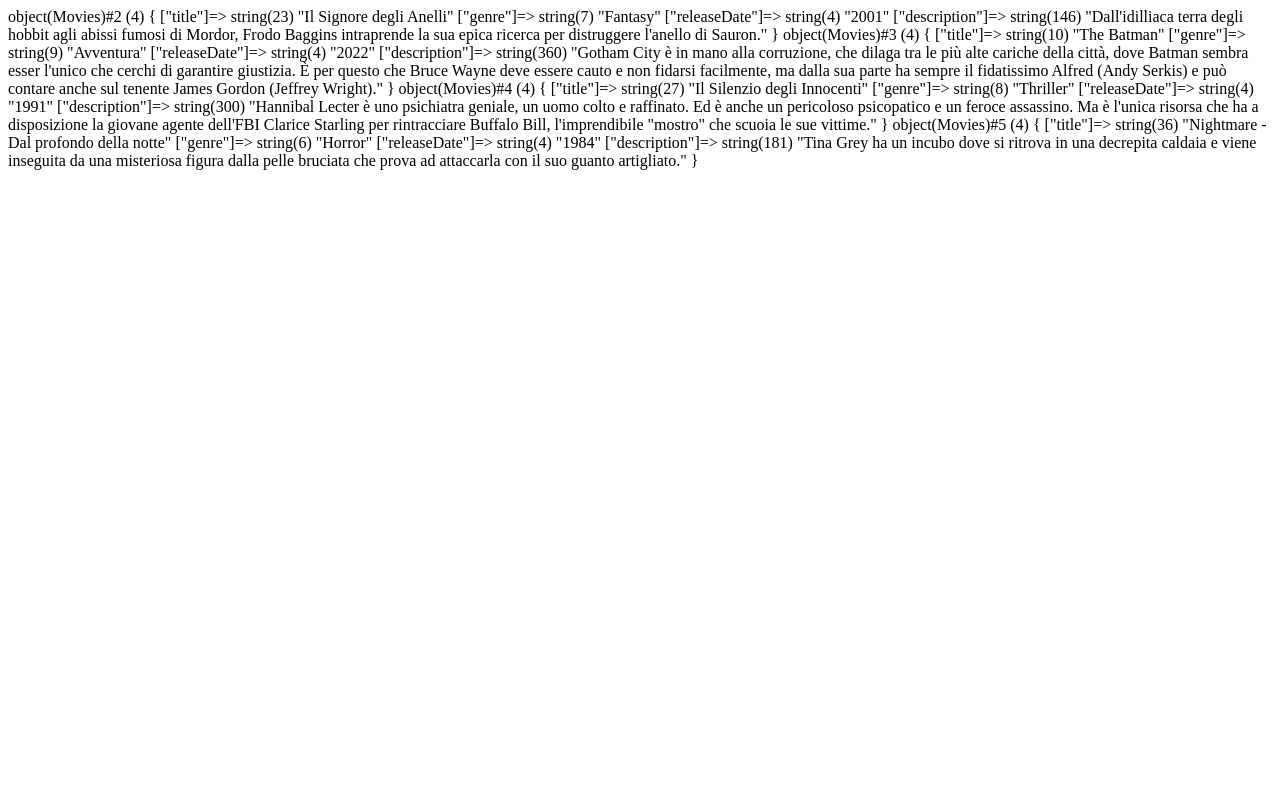
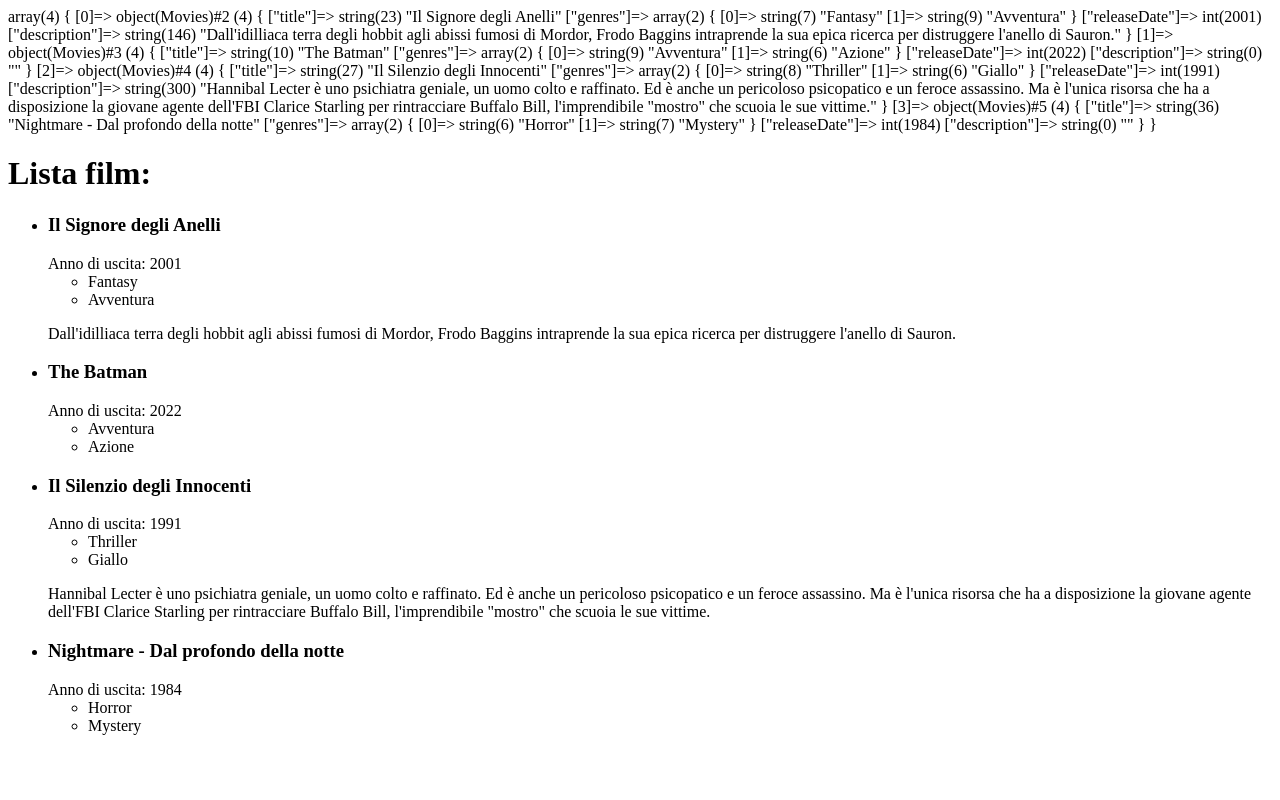
Before and after one commit to Skiotto93/php-oop-1, a PHP site: page / in a window 1280 px wide. Run offline with PHP 8.4, Linux system fonts and the light colour scheme.

Commit message:
aggiunte correzioni

```diff
--- /dev/null
+++ b/classes/movies.php
@@ -0,0 +1,55 @@
+<?php
+
+class Movies {
+    public $title;
+    public $genres;
+    public $releaseDate;
+    public $description;
+
+    public function __construct( string $title, array $genres, int $releaseDate, string $description = "")
+    {
+        $this->title = $title;
+        $this->genres = $genres;
+        $this->releaseDate = $releaseDate;
+        $this->description = $description;
+    }
+
+    public function getInfo() {
+        return "Titolo: $this->title anno di uscita: $this->releaseDate";
+    }
+}
+
+// $the_lord_of_the_rings_I = new Movies();
+
+// $the_lord_of_the_rings_I->title = "Il Signore degli Anelli";
+// $the_lord_of_the_rings_I->genre = "Fantasy";
+// $the_lord_of_the_rings_I->releaseDate = "2001";
+// $the_lord_of_the_rings_I->description = "Dall'idilliaca terra degli hobbit agli abissi fumosi di Mordor, Frodo Baggins intraprende la sua epica ricerca per distruggere l'anello di Sauron.";
+
+// $the_batman = new Movies();
+
+// $the_batman->title = "The Batman";
+// $the_batman->genre = "Avventura";
+// $the_batman->releaseDate = "2022";
+// $the_batman->description = "Gotham City è in mano alla corruzione, che dilaga tra le più alte cariche della città, dove Batman sembra esser l'unico che cerchi di garantire giustizia. È per questo che Bruce Wayne deve essere cauto e non fidarsi facilmente, ma dalla sua parte ha sempre il fidatissimo Alfred (Andy Serkis) e può contare anche sul tenente James Gordon (Jeffrey Wright).";
+
+// $the_silence_of_the_lambs = new Movies();
+
+// $the_silence_of_the_lambs->title = "Il Silenzio degli Innocenti";
+// $the_silence_of_the_lambs->genre = "Thriller";
+// $the_silence_of_the_lambs->releaseDate = "1991";
+// $the_silence_of_the_lambs->description = "Hannibal Lecter è uno psichiatra geniale, un uomo colto e raffinato. Ed è anche un pericoloso psicopatico e un feroce assassino. Ma è l'unica risorsa che ha a disposizione la giovane agente dell'FBI Clarice Starling per rintracciare Buffalo Bill, l'imprendibile \"mostro\" che scuoia le sue vittime.";
+
+// $nightmare = new Movies();
+
+// $nightmare->title = "Nightmare - Dal profondo della notte";
+// $nightmare->genre = "Horror";
+// $nightmare->releaseDate = "1984";
+// $nightmare->description = "Tina Grey ha un incubo dove si ritrova in una decrepita caldaia e viene inseguita da una misteriosa figura dalla pelle bruciata che prova ad attaccarla con il suo guanto artigliato.";
+
+// var_dump($the_lord_of_the_rings_I);
+// var_dump($the_batman);
+// var_dump($the_silence_of_the_lambs);
+// var_dump($nightmare);
+
+?>
--- a/index.php
+++ b/index.php
@@ -1,44 +1,42 @@
 <?php
+require_once __DIR__ . "/classes/movies.php";
 
-class Movies {
-    public $title;
-    public $genre;
-    public $releaseDate;
-    public $description;
-}
+$movies = [
+    //Gli argomenti di una class (Movies[description]) opzionali vanno inseriti alla fine
+    new Movies("Il Signore degli Anelli", ["Fantasy", "Avventura"], 2001, "Dall'idilliaca terra degli hobbit agli abissi fumosi di Mordor, Frodo Baggins intraprende la sua epica ricerca per distruggere l'anello di Sauron."),
+    new Movies("The Batman", ["Avventura", "Azione"], 2022),
+    new Movies("Il Silenzio degli Innocenti", ["Thriller","Giallo"], 1991, "Hannibal Lecter è uno psichiatra geniale, un uomo colto e raffinato. Ed è anche un pericoloso psicopatico e un feroce assassino. Ma è l'unica risorsa che ha a disposizione la giovane agente dell'FBI Clarice Starling per rintracciare Buffalo Bill, l'imprendibile \"mostro\" che scuoia le sue vittime."),
+    new Movies("Nightmare - Dal profondo della notte", ["Horror", "Mystery"], 1984)
+];
 
-$the_lord_of_the_rings_I = new Movies();
+var_dump($movies)
+?>
 
-$the_lord_of_the_rings_I->title = "Il Signore degli Anelli";
-$the_lord_of_the_rings_I->genre = "Fantasy";
-$the_lord_of_the_rings_I->releaseDate = "2001";
-$the_lord_of_the_rings_I->description = "Dall'idilliaca terra degli hobbit agli abissi fumosi di Mordor, Frodo Baggins intraprende la sua epica ricerca per distruggere l'anello di Sauron.";
-
-$the_batman = new Movies();
-
-$the_batman->title = "The Batman";
-$the_batman->genre = "Avventura";
-$the_batman->releaseDate = "2022";
-$the_batman->description = "Gotham City è in mano alla corruzione, che dilaga tra le più alte cariche della città, dove Batman sembra esser l'unico che cerchi di garantire giustizia. È per questo che Bruce Wayne deve essere cauto e non fidarsi facilmente, ma dalla sua parte ha sempre il fidatissimo Alfred (Andy Serkis) e può contare anche sul tenente James Gordon (Jeffrey Wright).";
-
-$the_silence_of_the_lambs = new Movies();
-
-$the_silence_of_the_lambs->title = "Il Silenzio degli Innocenti";
-$the_silence_of_the_lambs->genre = "Thriller";
-$the_silence_of_the_lambs->releaseDate = "1991";
-$the_silence_of_the_lambs->description = "Hannibal Lecter è uno psichiatra geniale, un uomo colto e raffinato. Ed è anche un pericoloso psicopatico e un feroce assassino. Ma è l'unica risorsa che ha a disposizione la giovane agente dell'FBI Clarice Starling per rintracciare Buffalo Bill, l'imprendibile \"mostro\" che scuoia le sue vittime.";
-
-$nightmare = new Movies();
-
-$nightmare->title = "Nightmare - Dal profondo della notte";
-$nightmare->genre = "Horror";
-$nightmare->releaseDate = "1984";
-$nightmare->description = "Tina Grey ha un incubo dove si ritrova in una decrepita caldaia e viene inseguita da una misteriosa figura dalla pelle bruciata che prova ad attaccarla con il suo guanto artigliato.";
-
-var_dump($the_lord_of_the_rings_I);
-var_dump($the_batman);
-var_dump($the_silence_of_the_lambs);
-var_dump($nightmare);
-
-
-?>
+<!DOCTYPE html>
+<html lang="en">
+<head>
+    <meta charset="UTF-8">
+    <meta http-equiv="X-UA-Compatible" content="IE=edge">
+    <meta name="viewport" content="width=device-width, initial-scale=1.0">
+    <title>OOP Movies</title>
+</head>
+<body>
+    <h1>Lista film:</h1>
+    <ul>
+        <?php foreach( $movies as $movie) { ?>
+        <li>
+            <h3><?php echo $movie->title ?></h3>
+            <span>Anno di uscita: <?php echo $movie->releaseDate ?></span>
+            <ul>
+            <?php foreach( $movie->genres as $genre) { ?>
+                <li>
+                    <?php echo ucfirst($genre) ?>
+                </li>
+            <?php } ?>
+            </ul>
+            <p><?php echo $movie->description ?></p>
+        </li>
+        <?php } ?>
+    </ul>
+</body>
+</html>
```
